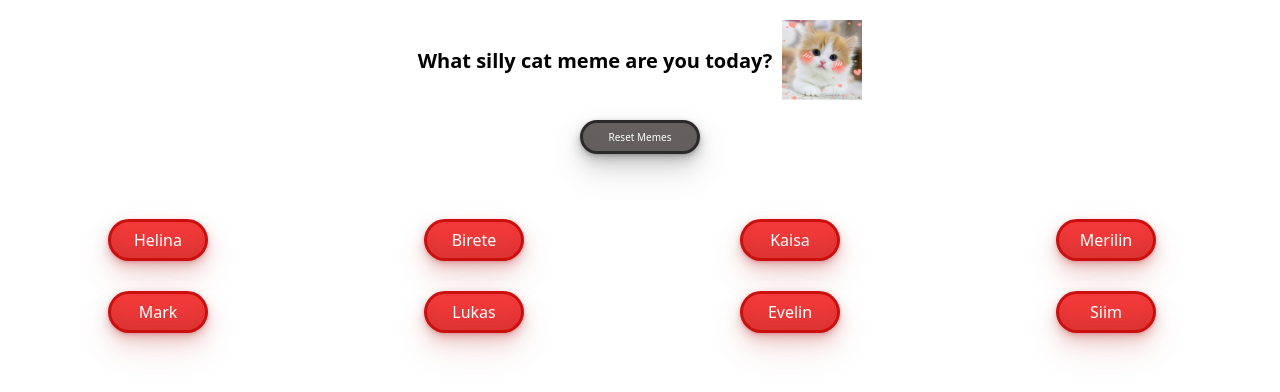
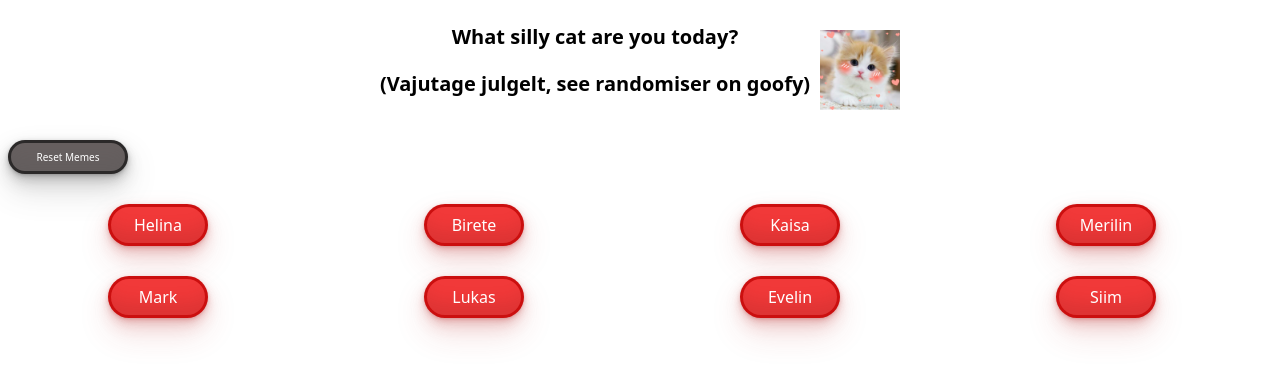
Before and after one commit to LuComic/Cat-memes, a plain HTML site: page index.html in a window 1280 px wide. Drawn offline with Linux system fonts and the light colour scheme.

Commit message:
Update index.html

```diff
--- a/index.html
+++ b/index.html
@@ -8,10 +8,10 @@
 </head>
 <body>
   <header>
-    <h1>What silly cat meme are you today?</h1>
+    <h1>What silly cat are you today?<br><p class="sub-text">(Vajutage julgelt, see randomiser on goofy)</p></h1>
     <img class="catPic" src="cat.webp" alt="cute cat">
   </header>
-  <div class="hideMemesDiv">
+  <div class="resetButtonDiv">
     <button id="resetButton">Reset Memes</button>
   </div>
   <div class="big-container">
```
